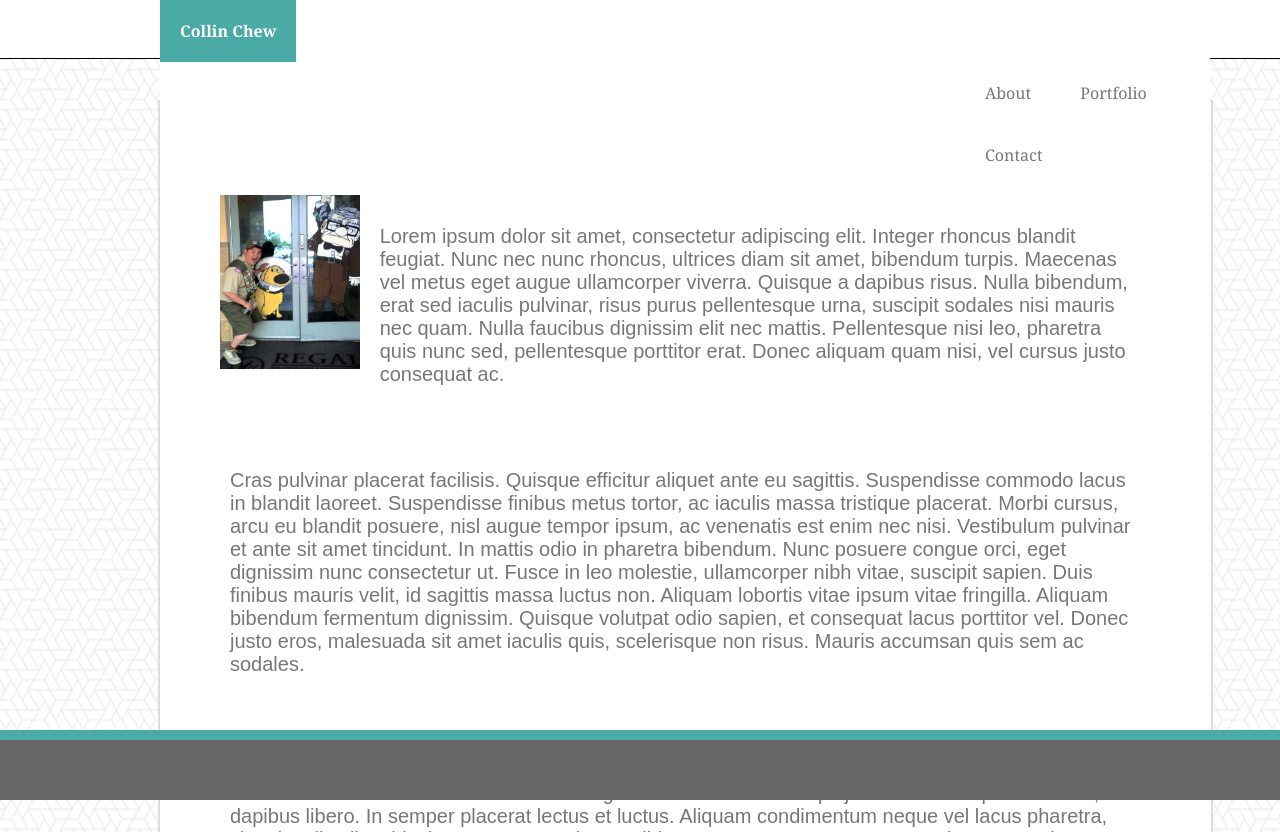
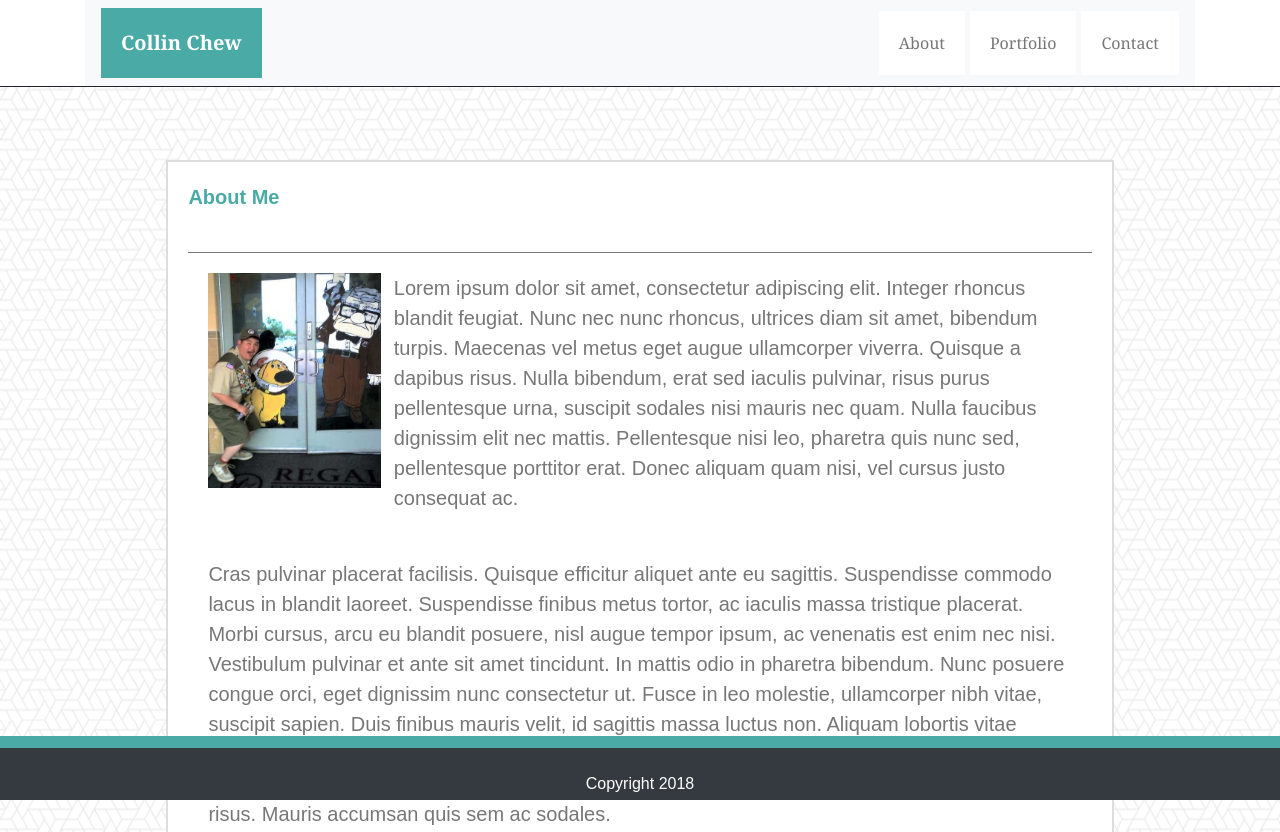
Before and after one commit to juicychewc/responsive-portfolio, a plain HTML site: page index.html in a window 1280 px wide. Shown: the top 832 px of the page. Drawn offline with nearby package versions, Linux system fonts and the light colour scheme.

Commit message:
simplified basic-portfolio by adding bootstrap elements

```diff
--- a/assets/css/style.css
+++ b/assets/css/style.css
@@ -1,36 +1,28 @@
+* {
+    margin:0;
+    padding:0;
+    }
+
 header {
     background: #ffffff;
     border-color: #cccccc;
     position: fixed;
-    padding: 29px;
     width: 100%;
     border-bottom: 1px solid;
-    top: 0;
-    left: 0;
     z-index: 9001;
-}
-
-nav {
     background: #ffffff;
     font-family: 'Georgia', Times, Times New Roman, serif;
-    width: 82%;
-    position: fixed;
-    top: 0;
-    left: 160px;
-    z-index: 9002;
-
 }
 
 footer {
-    border-top: 10px solid;
+    border-top: 1vw solid;
     border-color: #4aaaa5;
     background-color: #666666;
-    padding: 30px;
-    margin-top: 20px;
+    min-height: 5vw;
     width: 100%;
     position: fixed;
-    bottom: 0;
-    left: 0;
+    color: white;
+    text-align: center;
 }
 
 body {
@@ -39,15 +31,14 @@ body {
 }
 
 section {
-    clear: both;
-    width: 80%;
-    margin: 100px 150px;
+    width: 74%;
+    margin-left: 13vw;
+    margin-top: 5vw;
     background-color: #ffffff;
     border: 2px solid;
     border-color: #dddddd;
-    font-size: 28px;
-    color: #4aaaa5;
-    padding: 20px;
+    color: #777777;
+    font-size: 18px;
 }
 
 article {
@@ -56,10 +47,6 @@ article {
     border-top: 1px solid;
     padding: 20px;
     font-size: 20px;
-}
-
-p {
-    padding: 10px;
 }
 
 input {
@@ -91,17 +78,19 @@ textarea {
 
 .myname {
     padding: 20px;
-    float: left;
     background-color: #4aaaa5;
     color: white;
+    font-weight: bolder;
 }
 
-.navlink {
-    float: left;
-    margin-left: 800px;
+.myheader {
+    color: #4aaaa5;
+    font-size: 20px;
+    font-weight: bolder;
+    padding: 20px;
 }
 
-.navlink a {
+nav a {
     text-decoration: none;
     font-family: 'Georgia', Times, Times New Roman, serif;
     font-size: 16px;
@@ -113,7 +102,8 @@ textarea {
     margin-left: 5px;
 }
 
-.navlink a:hover {
+nav a:hover {
+    text-decoration: none;
     color: white;
     background: #4aaaa5;
 }
@@ -122,19 +112,18 @@ textarea {
     display: block;
     position: relative;
     padding: 5px;
-    margin: 30px;
+    margin: 10px;
     float: left;
     border: 2px solid;
-    border-color: #4aaaa5;
+    border-color: cyan;
 }
 
 .description {
     text-decoration: none;
     padding: 15px;
     text-align: center;
-    background-color: #4aaaa5;
+    background-color: cyan;
     color: white;
-
 }
 
 .cleared {
@@ -157,7 +146,7 @@ textarea {
 
 .enlarge:focus {
     width: 100%;
-    height: 500px;
+    height: 30vw;
 }
 
 input[type=text]:focus {
@@ -171,12 +160,12 @@ textarea[type=text]:focus {
 }
 
 #myimage {
-    width: 15%;
     float: left;
-    margin-right: 20px;
-    margin-bottom: 20px;
+    width: 20%;
+    margin-right: 1vw;
+    margin-bottom: 1vw;
 }
 
 #submitbutton {
-    width: 10%;
+    width: 100px;
 }
--- a/index.html
+++ b/index.html
@@ -1,73 +1,52 @@
 <!DOCTYPE html>
 
 <html>
-
     <head>
 
         <meta charset="UTF-8">
+        <meta name="viewport" content="width=device-width, initial-scale=1">
 
-        <!--this is where the reset would go if we were using the reset
-
-        <link rel="stylesheet" type="text/css" href="assets/css/reset.css">
-
-        -->
-
+        <link rel="stylesheet" href="https://maxcdn.bootstrapcdn.com/bootstrap/4.0.0/css/bootstrap.min.css" integrity="sha384-Gn5384xqQ1aoWXA+058RXPxPg6fy4IWvTNh0E263XmFcJlSAwiGgFAW/dAiS6JXm" crossorigin="anonymous">
         <link rel="stylesheet" type="text/css" href="assets/css/style.css">
 
     </head>
+    <body>
+        <title>Collin Chew</title>
+        <header>
+            <div class="container-fluid">
+                <div class="container">
+                    <nav class="navbar bg-light">
+                        <span class="navbar-brand mb-0 h1 myname">Collin Chew</span>
 
-    <body>
+                        <ul class="nav justify-content-end">
+                            <a href="index.html">About</a>
+                            <a href="portfolio.html">Portfolio</a>
+                            <a href="contact.html">Contact</a>
+                        </ul>
+                    </nav>
+                </div>
+            </div>
+        </header>
+        <br></br><br></br>
+        <section>
+            <div class="myheader">About Me</div>
+            <article class="clearfix">
+                <img  id="myimage" src="assets/images/me.jpg" alt="Me!">
+                <p>Lorem ipsum dolor sit amet, consectetur adipiscing elit. Integer rhoncus blandit feugiat. Nunc nec nunc rhoncus, ultrices diam sit amet, bibendum turpis. Maecenas vel metus eget augue ullamcorper viverra. Quisque a dapibus risus. Nulla bibendum, erat sed iaculis pulvinar, risus purus pellentesque urna, suscipit sodales nisi mauris nec quam. Nulla faucibus dignissim elit nec mattis. Pellentesque nisi leo, pharetra quis nunc sed, pellentesque porttitor erat. Donec aliquam quam nisi, vel cursus justo consequat ac.</p>
+                <br>
+                <p class="cleared">Cras pulvinar placerat facilisis. Quisque efficitur aliquet ante eu sagittis. Suspendisse commodo lacus in blandit laoreet. Suspendisse finibus metus tortor, ac iaculis massa tristique placerat. Morbi cursus, arcu eu blandit posuere, nisl augue tempor ipsum, ac venenatis est enim nec nisi. Vestibulum pulvinar et ante sit amet tincidunt. In mattis odio in pharetra bibendum. Nunc posuere congue orci, eget dignissim nunc consectetur ut. Fusce in leo molestie, ullamcorper nibh vitae, suscipit sapien. Duis finibus mauris velit, id sagittis massa luctus non. Aliquam lobortis vitae ipsum vitae fringilla. Aliquam bibendum fermentum dignissim. Quisque volutpat odio sapien, et consequat lacus porttitor vel. Donec justo eros, malesuada sit amet iaculis quis, scelerisque non risus. Mauris accumsan quis sem ac sodales.</p>
+                <br>
+                <p class="cleared">Donec pulvinar feugiat orci at pellentesque. Suspendisse facilisis est sed iaculis hendrerit. Donec in diam dolor. Fusce maximus lectus sed feugiat rutrum. Sed ut suscipit justo. Morbi eu porttitor arcu, non dapibus libero. In semper placerat lectus et luctus. Aliquam condimentum neque vel lacus pharetra, vitae iaculis elit vehicula. Cras rutrum viverra nibh. Donec egestas semper erat, sit amet maximus purus imperdiet in. In hac habitasse platea dictumst. Nunc dapibus tristique tortor ut tincidunt. Aenean scelerisque magna velit, luctus facilisis risus interdum id. In interdum sed diam sed sagittis. Integer vel urna vitae urna scelerisque luctus sit amet in mauris. Nulla tristique vel leo id pulvinar.</p>
+            </article>
+        </section>
+        <br></br><br></br>
 
-        <title>Collin Chew</title>
+        <footer class="page-footer bg-dark fixed-bottom pt-4 mt-4">Copyright 2018</footer>
 
-        <header>
+        <script src="https://code.jquery.com/jquery-3.2.1.slim.min.js" integrity="sha384-KJ3o2DKtIkvYIK3UENzmM7KCkRr/rE9/Qpg6aAZGJwFDMVNA/GpGFF93hXpG5KkN" crossorigin="anonymous"></script>
+        <script src="https://cdnjs.cloudflare.com/ajax/libs/popper.js/1.12.9/umd/popper.min.js" integrity="sha384-ApNbgh9B+Y1QKtv3Rn7W3mgPxhU9K/ScQsAP7hUibX39j7fakFPskvXusvfa0b4Q" crossorigin="anonymous"></script>
+        <script src="https://maxcdn.bootstrapcdn.com/bootstrap/4.0.0/js/bootstrap.min.js" integrity="sha384-JZR6Spejh4U02d8jOt6vLEHfe/JQGiRRSQQxSfFWpi1MquVdAyjUar5+76PVCmYl" crossorigin="anonymous"></script>
 
-            <nav class="clearfix">
+    </body>
 
-                <div class="myname">
-
-                    <strong>Collin Chew</strong>
-
-                </div>
-
-                <div class="navlink">
-
-                    <a href="index.html">About</a>
-
-                    <a href="portfolio.html">Portfolio</an>
-
-                    <a href="contact.html">Contact</a>
-
-                </div>
-
-            </nav>
-
-        </header>
-
-        <section>
-
-            <strong>About Me</strong>
-
-            <article class="clearfix">
-
-                <img  id="myimage" src="assets/images/me.jpg" alt="Me!">
-
-                <p>Lorem ipsum dolor sit amet, consectetur adipiscing elit. Integer rhoncus blandit feugiat. Nunc nec nunc rhoncus, ultrices diam sit amet, bibendum turpis. Maecenas vel metus eget augue ullamcorper viverra. Quisque a dapibus risus. Nulla bibendum, erat sed iaculis pulvinar, risus purus pellentesque urna, suscipit sodales nisi mauris nec quam. Nulla faucibus dignissim elit nec mattis. Pellentesque nisi leo, pharetra quis nunc sed, pellentesque porttitor erat. Donec aliquam quam nisi, vel cursus justo consequat ac.</p>
-
-                <br>
-
-                <p class="cleared">Cras pulvinar placerat facilisis. Quisque efficitur aliquet ante eu sagittis. Suspendisse commodo lacus in blandit laoreet. Suspendisse finibus metus tortor, ac iaculis massa tristique placerat. Morbi cursus, arcu eu blandit posuere, nisl augue tempor ipsum, ac venenatis est enim nec nisi. Vestibulum pulvinar et ante sit amet tincidunt. In mattis odio in pharetra bibendum. Nunc posuere congue orci, eget dignissim nunc consectetur ut. Fusce in leo molestie, ullamcorper nibh vitae, suscipit sapien. Duis finibus mauris velit, id sagittis massa luctus non. Aliquam lobortis vitae ipsum vitae fringilla. Aliquam bibendum fermentum dignissim. Quisque volutpat odio sapien, et consequat lacus porttitor vel. Donec justo eros, malesuada sit amet iaculis quis, scelerisque non risus. Mauris accumsan quis sem ac sodales.</p>
-
-                <br>
-
-                <p class="cleared">Donec pulvinar feugiat orci at pellentesque. Suspendisse facilisis est sed iaculis hendrerit. Donec in diam dolor. Fusce maximus lectus sed feugiat rutrum. Sed ut suscipit justo. Morbi eu porttitor arcu, non dapibus libero. In semper placerat lectus et luctus. Aliquam condimentum neque vel lacus pharetra, vitae iaculis elit vehicula. Cras rutrum viverra nibh. Donec egestas semper erat, sit amet maximus purus imperdiet in. In hac habitasse platea dictumst. Nunc dapibus tristique tortor ut tincidunt. Aenean scelerisque magna velit, luctus facilisis risus interdum id. In interdum sed diam sed sagittis. Integer vel urna vitae urna scelerisque luctus sit amet in mauris. Nulla tristique vel leo id pulvinar.</p>
-
-            </article>
-
-        </section>
-
-        <footer>
-
-        </footer>
-
-</body>
+</html>
```
Also changed, not shown: contact.html (+41 -66 lines), portfolio.html (+26 -67 lines).
